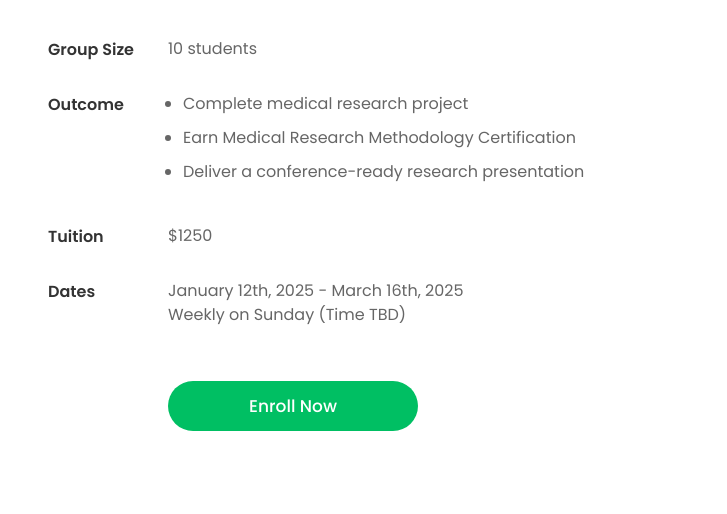
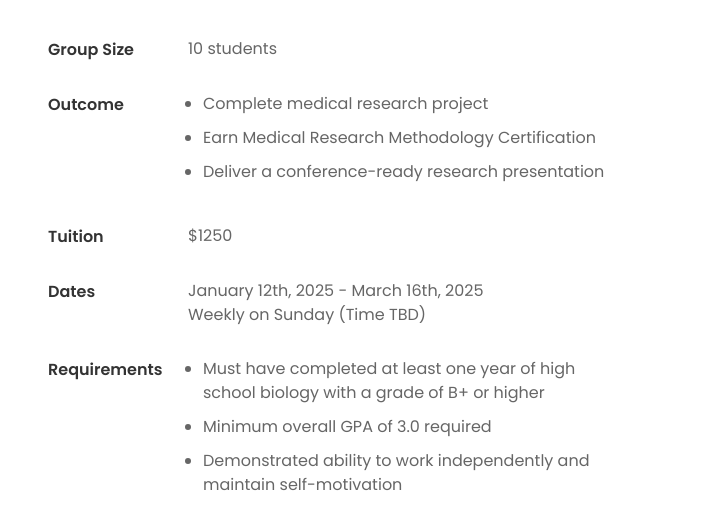
Before and after one commit to pritwikj/elite-minds, a plain HTML site: page healthcare_research.html in a window 1280 px wide. Shown: the part 402-916 px from the top of the page, 0-727 px from the left. Drawn offline with Linux system fonts and the light colour scheme.

Commit message:
Added program requirements

```diff
--- a/healthcare_research.html
+++ b/healthcare_research.html
@@ -489,12 +489,12 @@
                 <div class="course-details">
                     <div class="detail-row">
                         <span class="detail-label">Group Size</span>
-                        <span class="detail-value">10 students</span>
+                        <span class="detail-value" style="margin-left: 20px;">10 students</span>
                     </div>
 
                     <div class="detail-row">
                         <span class="detail-label">Outcome</span>
-                        <span class="detail-value">
+                        <span class="detail-value" style="margin-left: 20px;">
                             <ul>
                                 <li>Complete medical research project</li>
                                 <li>Earn Medical Research Methodology Certification</li>
@@ -505,14 +505,30 @@
 
                     <div class="detail-row">
                         <span class="detail-label">Tuition</span>
-                        <span class="detail-value">$1250</span>
+                        <span class="detail-value" style="margin-left: 20px;">$1250</span>
                     </div>
 
                     <div class="detail-row">
                         <span class="detail-label">Dates</span>
-                        <span class="detail-value">
+                        <span class="detail-value" style="margin-left: 20px;">
                             January 12th, 2025 - March 16th, 2025<br>
-                            Weekly on Sunday (Time TBD)<br><br>
+                            Weekly on Sunday (Time TBD)<br>
+                        </span>
+                    </div>
+
+                    <div class="detail-row">
+                        <span class="detail-label">Requirements</span>
+                        <span class="detail-value" style="margin-left: 20px;">
+                            <ul>
+                                <li>Must have completed at least one year of high school biology with a grade of B+ or higher</li>
+                                <li>Minimum overall GPA of 3.0 required</li>
+                                <li>Demonstrated ability to work independently and maintain self-motivation</li>
+                            </ul>
+                        </span>
+                    </div>
+
+                    <div class="detail-row">
+                        <span class="detail-value" style="text-align: center; width: 100%; margin-top: -20px;">
                             <a href="https://tally.so/r/mO8x0A" target="_blank">
                                 <button class="enroll-button">Enroll Now</button>
                             </a>
```
